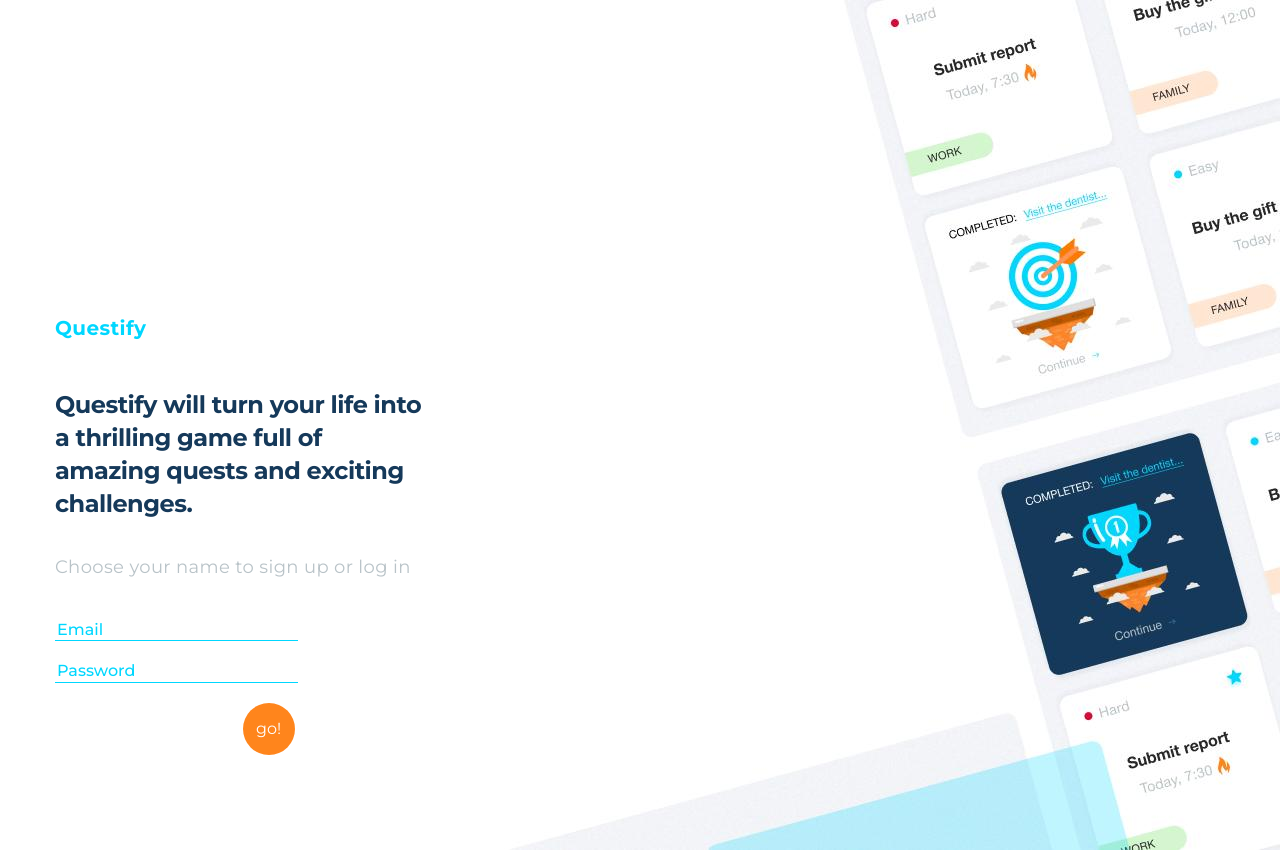
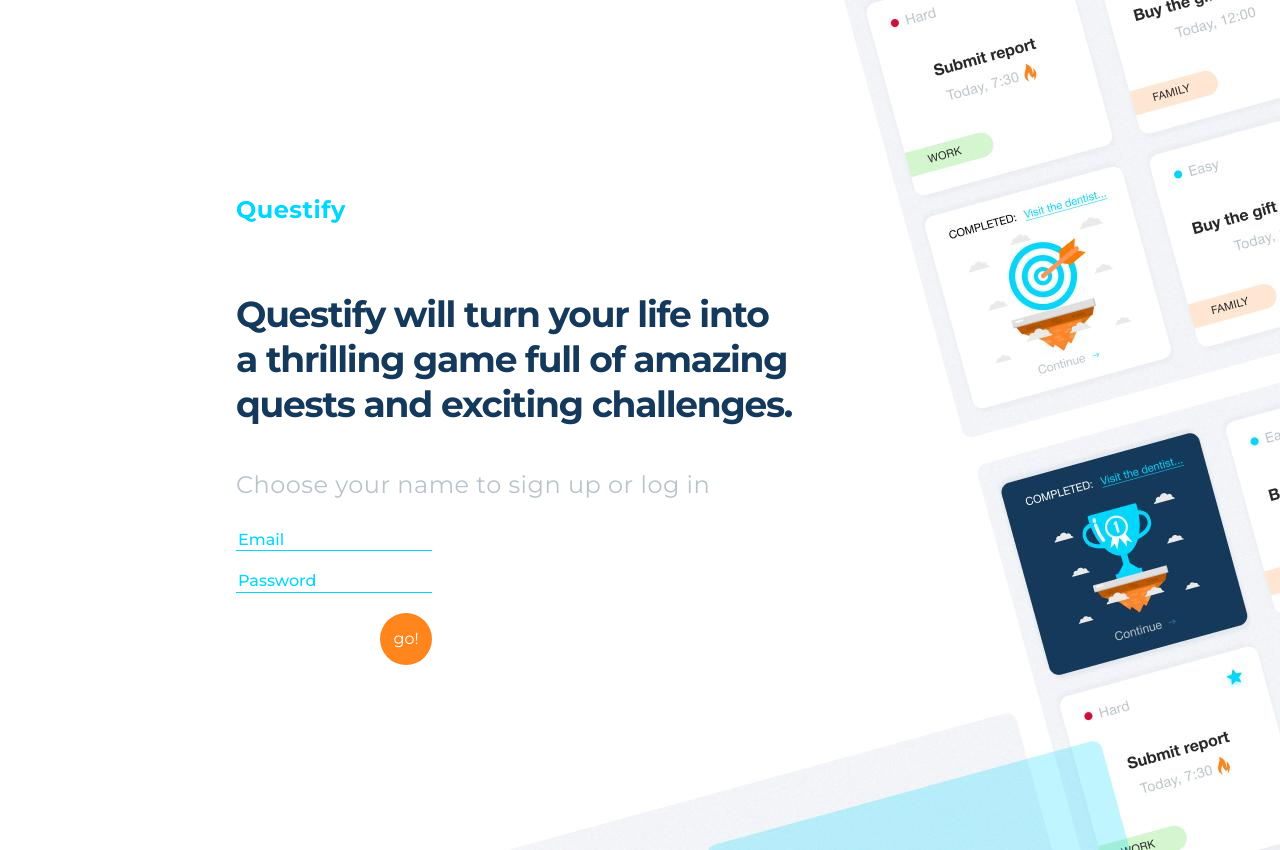
Before and after one commit to Sir-Jimbo/Questify, a React (Create React App) app: page / in a window 1280 px wide. Built offline with nearby package versions, Linux system fonts and the light colour scheme.

Commit message:
all done

```diff
--- a/src/pages/LoginPage/LoginPage.module.scss
+++ b/src/pages/LoginPage/LoginPage.module.scss
@@ -1,3 +1,5 @@
+
+
 .container {
   background-image: url("../../images/img/landing\ -\ mobile.jpg");
   background-color: #cccccc; /* Used if the image is unavailable */
@@ -80,35 +82,52 @@
   }
 
   @media screen and (min-width: 1280px) {
+    font-style: normal;
+    font-weight: bold;
+    font-size: 24px;
+    line-height: 24px;
+
+    margin-top: 178px;
+    margin-left: 216px;
+    margin-bottom: 70px;
   }
 }
 
 .text {
+  width: 281px;
   font-style: normal;
   font-weight: bold;
-  font-size: 17px;
+  font-size: 18px;
   line-height: 29px;
-  letter-spacing: -0.5px;
+  letter-spacing: -0.55px;
 
   color: #15395a;
 
   margin-bottom: 30px;
-  margin-right: 9px;
+  margin-top: 0px;
 
   @media screen and (min-width: 768px) {
     width: 375px;
 
-    font-style: normal;
-    font-weight: bold;
     font-size: 24px;
     line-height: 33px;
 
-    margin-top: 0px;
     margin-left: 35px;
     margin-bottom: 25px;
+
+    letter-spacing: -0.75px;
   }
 
   @media screen and (min-width: 1280px) {
+    width: 562px;
+
+    font-size: 36px;
+    line-height: 45px;
+
+    margin-left: 216px;
+    margin-bottom: 35px;
+
+    letter-spacing: -1.25px;
   }
 }
 
@@ -122,18 +141,22 @@
   color: #b9c3c8;
 
   margin-bottom: 30px;
+  margin-top: 0px;
 
   @media screen and (min-width: 768px) {
-    font-style: normal;
-font-weight: normal;
-font-size: 18px;
-line-height: 45px;
+    font-size: 18px;
+    line-height: 45px;
 
-margin-left: 35px;
-margin-bottom: 30px;
+    margin-left: 35px;
+    margin-bottom: 30px;
   }
 
   @media screen and (min-width: 1280px) {
+    font-size: 24px;
+    line-height: 45px;
+
+    margin-left: 216px;
+    margin-bottom: 23px;
   }
 }
 
@@ -142,45 +165,48 @@ margin-bottom: 30px;
   flex-direction: column;
   align-items: center;
 
+  margin-top: 0px;
+
   @media screen and (min-width: 768px) {
-    width: 243px;
+    width: 196px;
     margin-left: 35px;
     margin-bottom: 38px;
+
+    align-items: flex-end;
   }
 
   @media screen and (min-width: 1280px) {
+    width: 196px;
+    margin-left: 216px;
+
+    align-items: flex-end;
   }
 }
-.formLabel {
-  font-style: normal;
-  font-weight: 500;
-  font-size: 18px;
-  line-height: 18px;
-  letter-spacing: -1px;
+// .formLabel {
+//   font-style: normal;
+//   font-weight: 500;
+//   font-size: 18px;
+//   line-height: 18px;
+//   letter-spacing: -1px;
 
-  color: #00d7ff;
+//   color: #00d7ff;
 
-  @media screen and (min-width: 768px) {
-  }
+//   @media screen and (min-width: 768px) {
+//   }
 
-  @media screen and (min-width: 1280px) {
-  }
-}
+//   @media screen and (min-width: 1280px) {
+//   }
+// }
 
 .formInput {
   border-style: none;
   border-bottom: 1px solid #00d7ff;
   margin-bottom: 20px;
   width: 100%;
+  margin-top: 0px;
   &::placeholder {
     color: #00d7ff;
     font-weight: 500;
-  }
-
-  @media screen and (min-width: 768px) {
-  }
-
-  @media screen and (min-width: 1280px) {
   }
 }
 
@@ -191,11 +217,13 @@ margin-bottom: 30px;
   border-radius: 50%;
   background-color: #ff851c;
   border-style: unset;
+  margin-top: 0px;
 
-  @media screen and (min-width: 768px) {
-    margin-left: 184px;
-  }
+  // @media screen and (min-width: 768px) {
+  //   margin-left: 184px;
+  // }
 
-  @media screen and (min-width: 1280px) {
-  }
+  // @media screen and (min-width: 1280px) {
+  //   margin-left: 373px;
+  // }
 }
```
